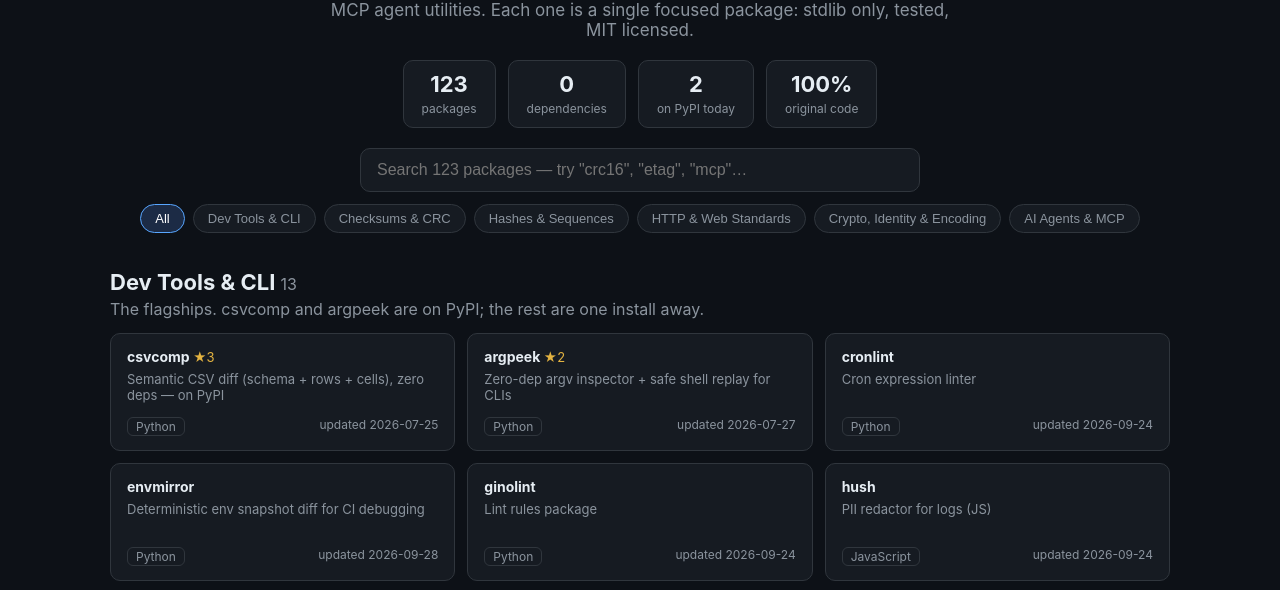
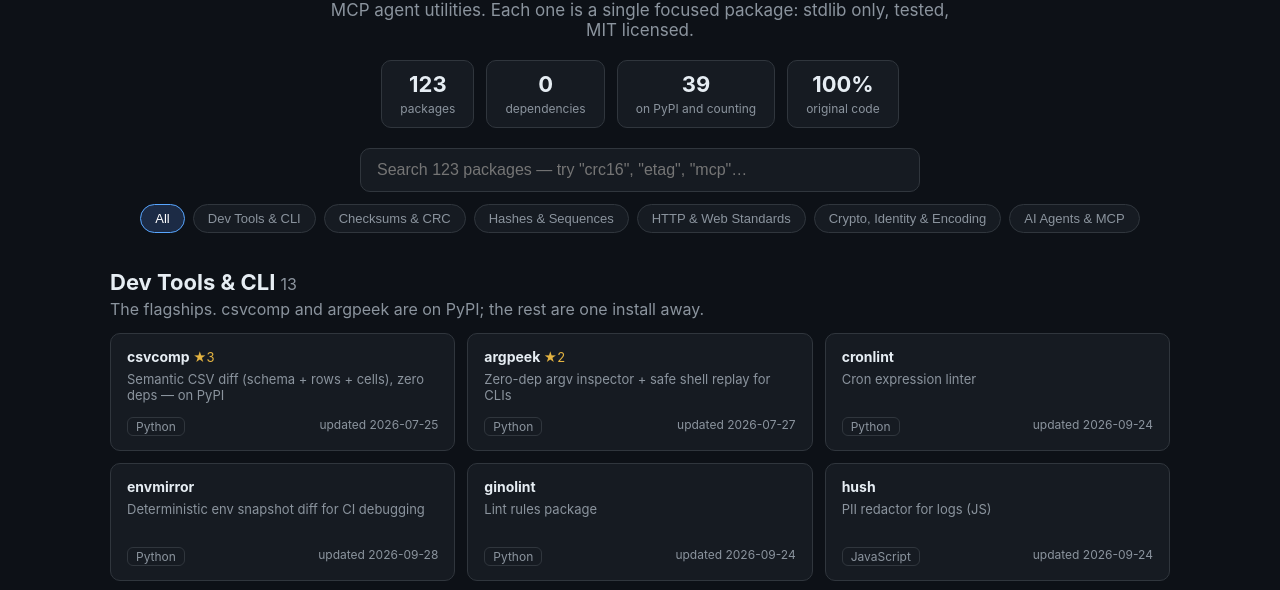
Before and after one commit to prasad-a-abhishek/pure-libs, a plain HTML site: page index.html in a window 1280 px wide. Shown: the part 153-743 px from the top of the page. Drawn offline with Linux system fonts and the light colour scheme.

Commit message:
Update catalog: 39 packages on PyPI

```diff
--- a/index.html
+++ b/index.html
@@ -45,7 +45,7 @@
 <div class="stats">
 <div class="stat"><b>123</b><span>packages</span></div>
 <div class="stat"><b>0</b><span>dependencies</span></div>
-<div class="stat"><b>2</b><span>on PyPI today</span></div>
+<div class="stat"><b>39</b><span>on PyPI and counting</span></div>
 <div class="stat"><b>100%</b><span>original code</span></div>
 </div>
 <input class="search" id="q" type="search" placeholder="Search 123 packages — try &quot;crc16&quot;, &quot;etag&quot;, &quot;mcp&quot;…">
```
